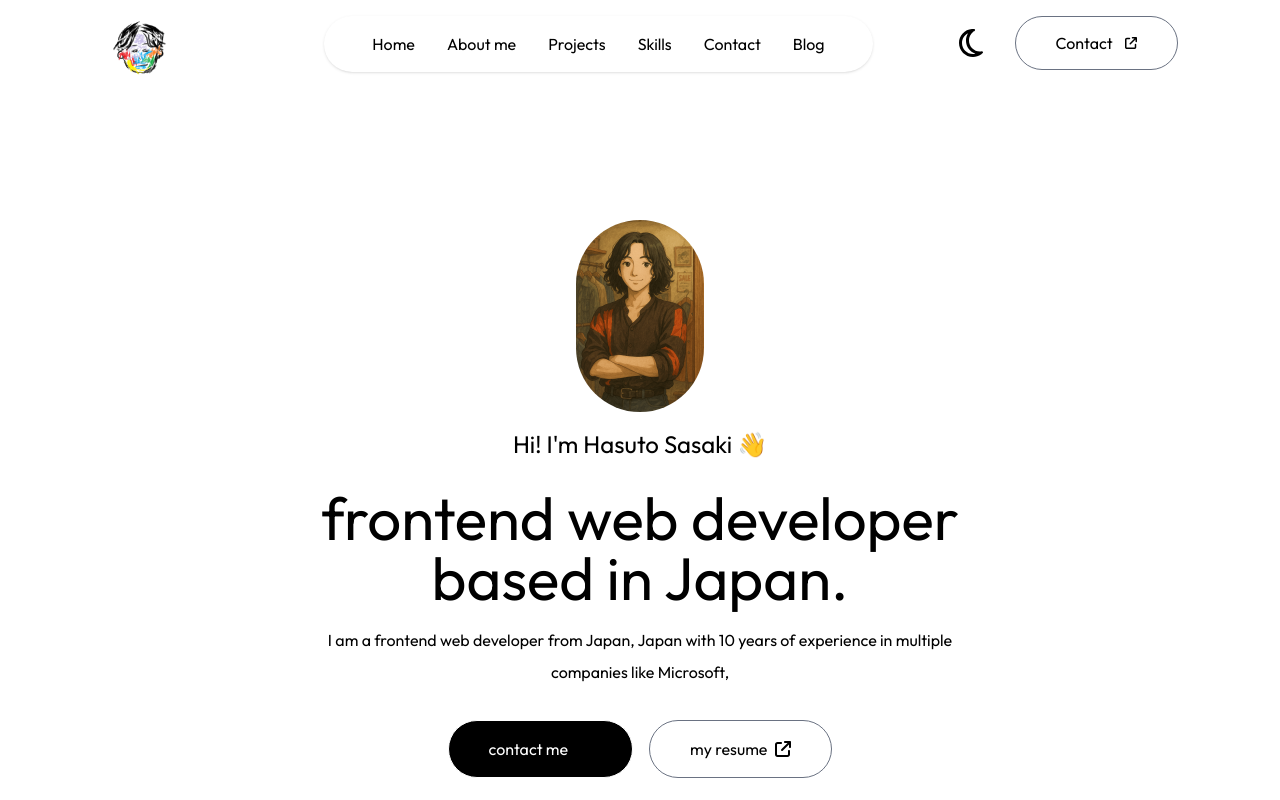
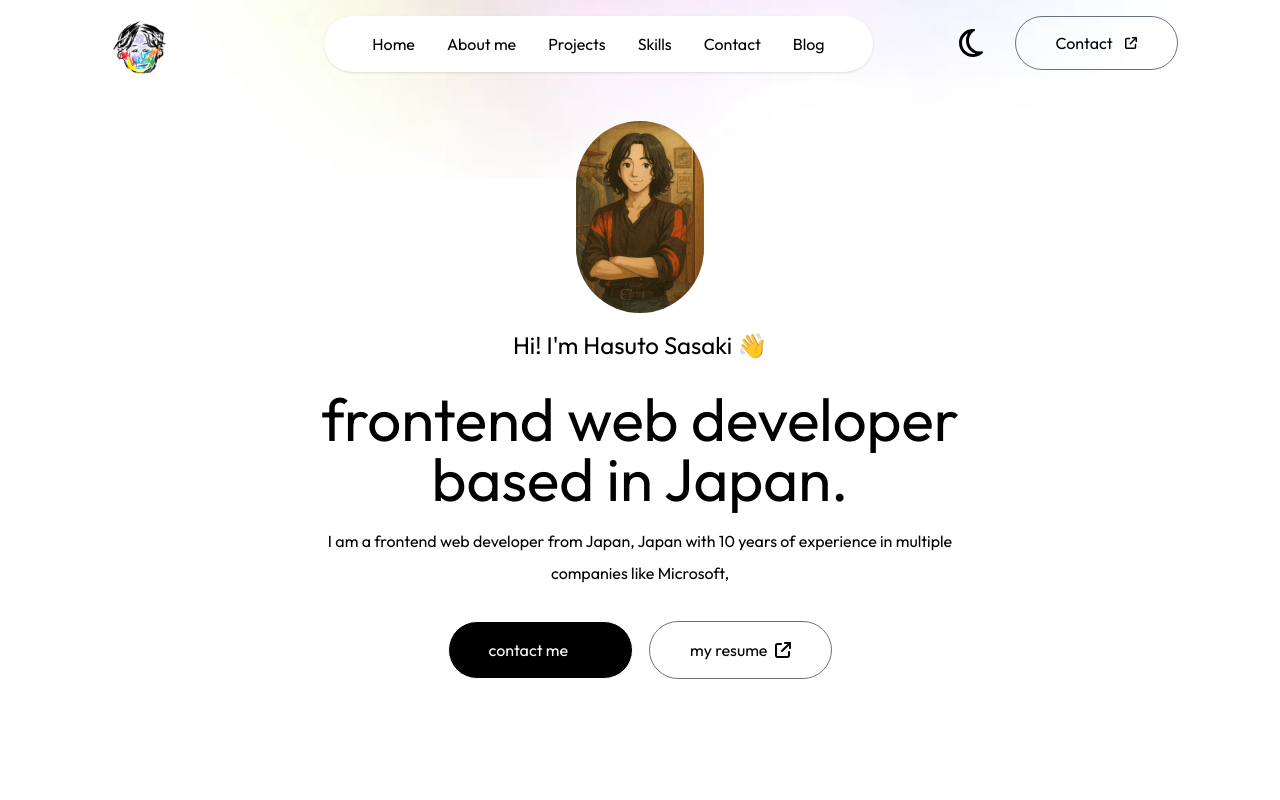
Before and after one commit to HasutoSasaki/my-portfolio, a Next.js app: page / in a window 1280 px wide. Shown: the top 800 px of the page. Built offline with nearby package versions, Linux system fonts and the light colour scheme; a web font is replaced by a local one.

Commit message:
feat: Implement scroll detection for Navbar and update styles based on scroll position.

```diff
--- a/app/components/Navbar.tsx
+++ b/app/components/Navbar.tsx
@@ -1,9 +1,9 @@
 import { assets } from '@/assets/assets'
-import React, { useRef } from 'react'
+import React, { useEffect, useRef, useState } from 'react'
 import Image from 'next/image'
 
 const Navbar = () => {
-
+    const [isScroll, setIsScroll] = useState(false)
     const sideMenuRef = useRef<HTMLUListElement>(null)
 
     const openMenu = () => {
@@ -14,6 +14,18 @@ const Navbar = () => {
         if (!sideMenuRef.current) return
         sideMenuRef.current.style.transform = 'translateX(16rem)'
     }
+
+    useEffect(() => {
+        window.addEventListener('scroll', () => {
+            if (scrollY > 50) {
+                setIsScroll(true)
+            } else {
+                setIsScroll(false)
+            }
+        })
+    }, [])
+
+
 
     const linkList = [
         { name: 'Home', href: '#top' },
@@ -26,7 +38,12 @@ const Navbar = () => {
 
     return (
         <>
-            <nav className='w-full flexed px-5 lg:px-8 xl:px-[8%] py-4 flex items-start justify-between z-50'>
+            <div className='fixed top-0 right-0 w-11/12 -z-10 translate-y-[-80%]'>
+                <Image src={assets.header_bg_color} alt='' className='w-full' />
+            </div>
+            <nav className={`w-full fixed px-5 lg:px-8 xl:px-[8%] py-4 flex
+            items-start justify-between z-50 ${isScroll ? "bg-white bg-opacity-50 backdrop-blur-lg shadow-sm"
+                    : ""}`}>
                 <a href="#top">
                     <Image
                         src={assets.myIcon}
@@ -35,8 +52,8 @@ const Navbar = () => {
                     />
                 </a>
 
-                <ul className='hidden md:flex items-center gap-6 lg:gap-8 rounded-full px-12 py-3
-                bg-white shadow-sm bg-opacity-50'>
+                <ul className={`hidden md:flex items-center gap-6 lg:gap-8 rounded-full px-12 py-3
+                ${isScroll ? "" : "bg-white shadow-sm bg-opacity-50"}`}>
                     {linkList.map((link, index) => (
                         <li key={index} className='font-Ovo'>
                             <a href={link.href}>{link.name}</a>
```
